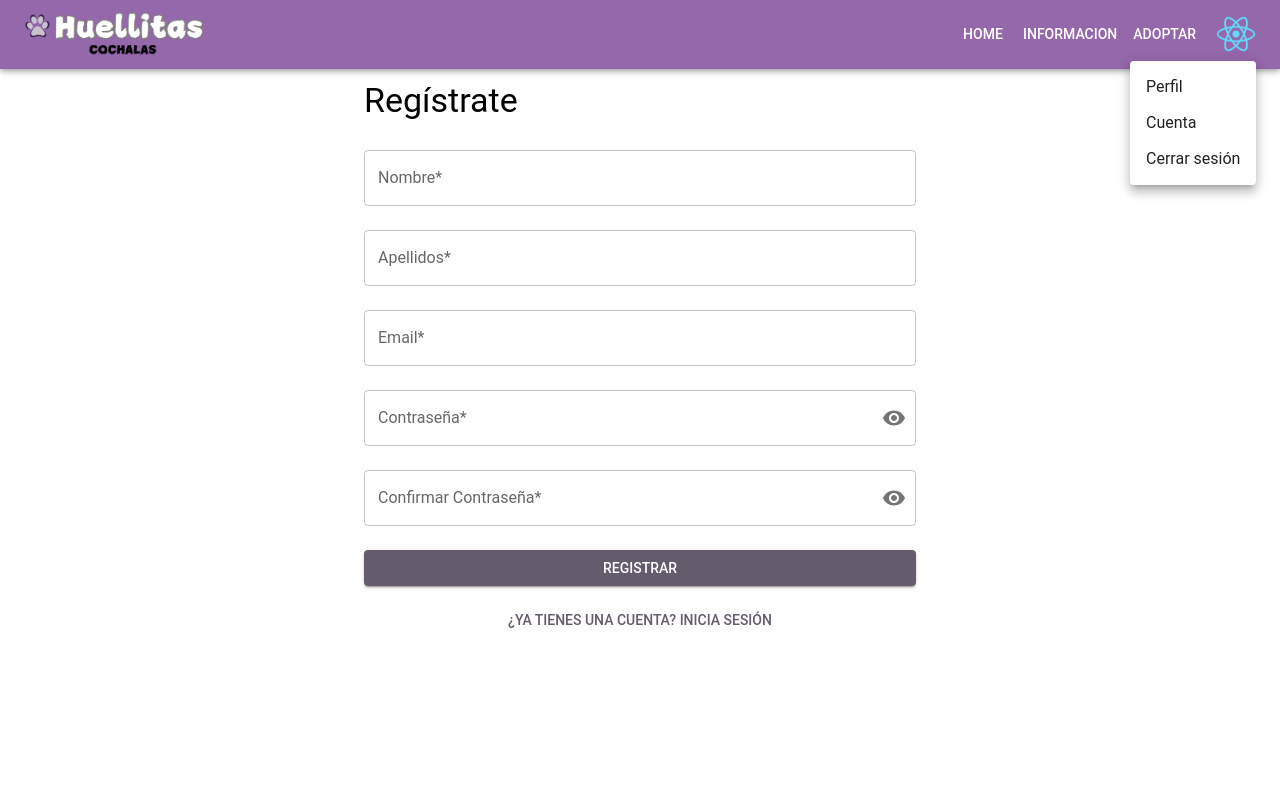
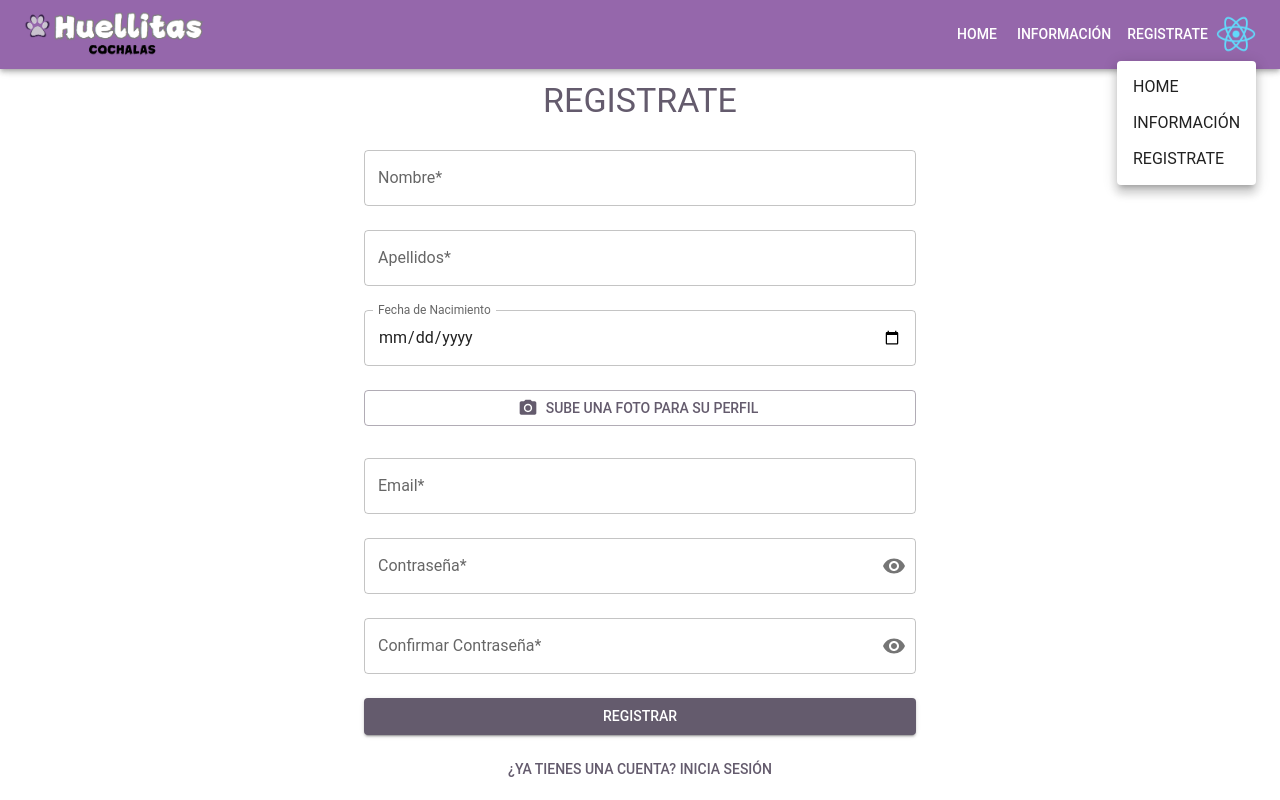
Before and after one commit to Jh0nZ/huellitasCochalas, a React (Create React App) app in the folder frontend/: page /register in a window 1280 px wide. Both pictures are taken after a click on the button 1236 px from the left and 34 px from the top of the page. Built offline with nearby package versions, Linux system fonts and the light colour scheme.

Commit message:
Arreglos en los titulos

```diff
--- a/frontend/src/Components/NavBar.jsx
+++ b/frontend/src/Components/NavBar.jsx
@@ -1,8 +1,9 @@
 import React from 'react';
 import { AppBar, Container, Toolbar, Typography, Box, IconButton, Button, Tooltip, Avatar, Menu, MenuItem } from '@mui/material';
 import MenuIcon from '@mui/icons-material/Menu';
+import { useNavigate } from 'react-router-dom';
 
-const pages = ['HOME', 'INFORMACION', 'ADOPTAR'];
+const pages = ['HOME', 'INFORMACIÓN', 'REGISTRATE'];
 const settings = ['Perfil', 'Cuenta',  'Cerrar sesión'];
 
 function NavBar() {
@@ -21,7 +22,13 @@ function NavBar() {
   const handleCloseUserMenu = () => {
     setAnchorElUser(null);
   };
-
+  const navigate = useNavigate();
+  const handlePageClick = (page) => {
+    handleCloseNavMenu();
+    if (page === 'REGISTRATE') {
+      navigate('/register');
+    }
+  };
   return (
     <AppBar position="fixed" sx={{ backgroundColor: '#9567AB' }}>
       <Container maxWidth="xl">
@@ -60,7 +67,7 @@ function NavBar() {
               sx={{ display: { xs: 'block', md: 'none' } }}
             >
               {pages.map((page) => (
-                <MenuItem key={page} onClick={handleCloseNavMenu}>
+                <MenuItem key={page} onClick={() => handlePageClick(page)}>
                   <Typography sx={{ textAlign: 'center' }}>{page}</Typography>
                 </MenuItem>
               ))}
@@ -92,7 +99,7 @@ function NavBar() {
             {pages.map((page) => (
               <Button
                 key={page}
-                onClick={handleCloseNavMenu}
+                onClick={() => handlePageClick(page)}
                 sx={{ my: 2, color: 'white', display: 'block' }}
               >
                 {page}
@@ -123,11 +130,13 @@ function NavBar() {
               open={Boolean(anchorElUser)}
               onClose={handleCloseUserMenu}
             >
-              {settings.map((setting) => (
-                <MenuItem key={setting} onClick={handleCloseUserMenu}>
-                  <Typography sx={{ textAlign: 'center' }}>{setting}</Typography>
-                </MenuItem>
+              {pages.map((page) => (
+              <MenuItem key={page} onClick={() => handlePageClick(page)}>
+                <Typography sx={{ textAlign: 'center' }}>{page}</Typography>
+              </MenuItem>
+
               ))}
+
             </Menu>
           </Box>
         </Toolbar>
--- a/frontend/src/Components/PetCard.jsx
+++ b/frontend/src/Components/PetCard.jsx
@@ -38,6 +38,9 @@ const PetCard = ({ pet }) => {
         <Typography variant="h6" component="div">
           {pet.sexo}
         </Typography>
+        <Typography variant="body2" component="div">
+          {pet.tamano}
+        </Typography>
         <Typography variant="body2" color="textSecondary">
           {pet.age} - {pet.breed}
         </Typography>
--- a/frontend/src/pages/Home.jsx
+++ b/frontend/src/pages/Home.jsx
@@ -13,6 +13,9 @@ const Home = () => {
 
   const handleRegisterClick = () => {
     navigate("/register"); // Redirige a la ruta del registro
+  };
+  const handleAdoptaClick = () => {
+    navigate("/pets"); // Redirige a la ruta de pets
   };
   return (
     <Box
@@ -78,6 +81,7 @@ const Home = () => {
             mb: 2, // Espacio entre los botones
             mx: 1,
           }}
+          onClick={handleAdoptaClick}
         >
           ADOPTA
         </Button>
@@ -91,7 +95,7 @@ const Home = () => {
       }}
       onClick={handleRegisterClick}
     >
-      REGISTRA A TU MASCOTA
+      REGISTRA A UNA MASCOTA
     </Button>
 
       </Container>
--- a/frontend/src/pages/PetRegister.jsx
+++ b/frontend/src/pages/PetRegister.jsx
@@ -51,10 +51,15 @@ const PetRegister = () => {
   return (
     <Container maxWidth="sm">
       <Box sx={{ mt: 10 }}>
-        <Typography variant="h4" component="h1" gutterBottom>
-          Registrar Mascota para Adopción
+      <Typography
+          variant="h4"
+          component="h1"
+          gutterBottom
+          align="center"
+          color="#645b6d"
+        >
+          REGISTRA A TU MASCOTA
         </Typography>
-
         {isLoading ? (
           <Box
             sx={{
--- a/frontend/src/pages/Pets.jsx
+++ b/frontend/src/pages/Pets.jsx
@@ -21,6 +21,7 @@ const petsData = [
     id: 1,
     name: "Fido",
     sexo: "Macho",
+    tamano:"Mediano",
     age: "2 años",
     breed: "Labrador",
     description: "Un labrador juguetón y amigable.",
@@ -30,6 +31,7 @@ const petsData = [
   {
     id: 2,
     name: "Whiskers",
+    tamano:"Grande",
     sexo: "Hembra",
     age: "1 año",
     breed: "Gato doméstico",
@@ -41,6 +43,7 @@ const petsData = [
     id: 3,
     name: "Buddy",
     sexo: "Macho",
+    tamano:"Chico",
     age: "3 años",
     breed: "Beagle",
     description: "Un beagle activo y leal.",
@@ -51,6 +54,7 @@ const petsData = [
     id: 4,
     name: "Chispas",
     sexo: "Macho",
+    tamano:"Mediano",
     age: "2 años",
     breed: "Beagle",
     description: "Un beagle activo y leal.",
--- a/frontend/src/pages/UserRegister.jsx
+++ b/frontend/src/pages/UserRegister.jsx
@@ -12,7 +12,8 @@ import {
 } from "@mui/material";
 import { Visibility, VisibilityOff } from "@mui/icons-material";
 import { useNavigate } from "react-router-dom";
-
+import { PhotoCamera, Delete } from "@mui/icons-material";
+import { ImagePreview } from "../Components/Index";
 const UserRegister = () => {
   const [showPassword, setShowPassword] = useState(false);
   const [showConfirmPassword, setShowConfirmPassword] = useState(false);
@@ -23,9 +24,19 @@ const UserRegister = () => {
     password: "",
     password_confirmation: "",
   });
+  const [images, setImages] = useState([]);
+
   const [errors, setErrors] = useState({});
   const [isLoading, setIsLoading] = useState(false);
   const [registrationSuccess, setRegistrationSuccess] = useState(false);
+  const handleImageChange = (e) => {
+    const files = Array.from(e.target.files);
+    setImages((prevImages) => [...prevImages, ...files]);
+  };
+
+  const handleRemoveImage = (index) => {
+    setImages((prevImages) => prevImages.filter((_, i) => i !== index));
+  };
 
   const navigate = useNavigate();
 
@@ -64,8 +75,14 @@ const UserRegister = () => {
   return (
     <Container maxWidth="sm">
       <Box sx={{ mt: 10, position: "relative" }}>
-        <Typography variant="h4" component="h1" gutterBottom>
-          Regístrate
+      <Typography
+          variant="h4"
+          component="h1"
+          gutterBottom
+          align="center"
+          color="#645b6d"
+        >
+          REGISTRATE
         </Typography>
 
         {isLoading ? (
@@ -101,6 +118,46 @@ const UserRegister = () => {
               error={Boolean(errors.last_name)}
               helperText={errors.last_name}
             />
+              <TextField
+                label="Fecha de Nacimiento"
+                name="pet_birthdate"
+                type="date"
+                value={formData.pet_birthdate}
+                onChange={handleInputChange}
+                fullWidth
+                margin="normal"
+                InputLabelProps={{
+                  shrink: true, // Esto asegura que el label quede visible cuando se muestra la fecha
+                }}
+                error={Boolean(errors.pet_birthdate)}
+                helperText={errors.pet_birthdate}
+              />
+               <Button
+              variant="outlined"
+              component="label"
+              startIcon={<PhotoCamera />}
+              fullWidth
+              sx={{ mt: 2 }}
+            >
+              Sube una foto para su perfil
+              <input
+                type="file"
+                accept="image/*"
+                multiple
+                hidden
+                onChange={handleImageChange}
+              />
+            </Button>
+
+            <Box sx={{ mt: 2, display: "flex", flexWrap: "wrap", gap: 2 }}>
+              {images.map((image, index) => (
+                <ImagePreview
+                  key={index}
+                  image={URL.createObjectURL(image)}
+                  onRemove={() => handleRemoveImage(index)}
+                />
+              ))}
+            </Box>
             <TextField
               label="Email*"
               name="email"
```
